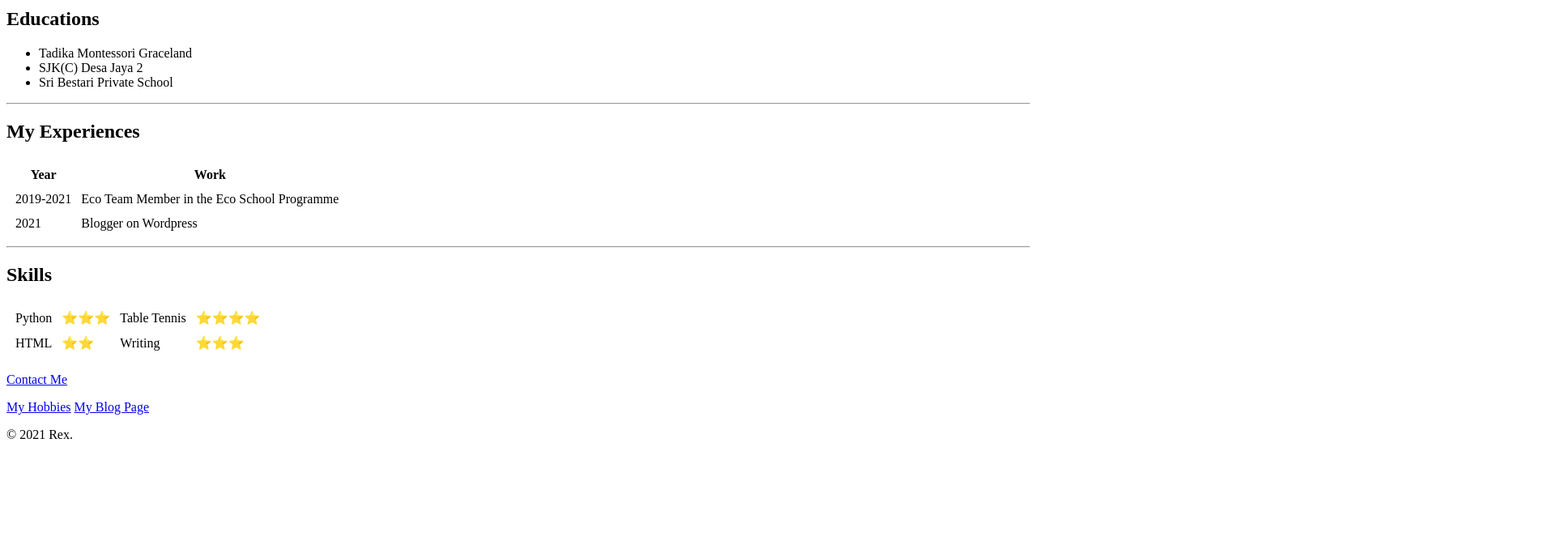
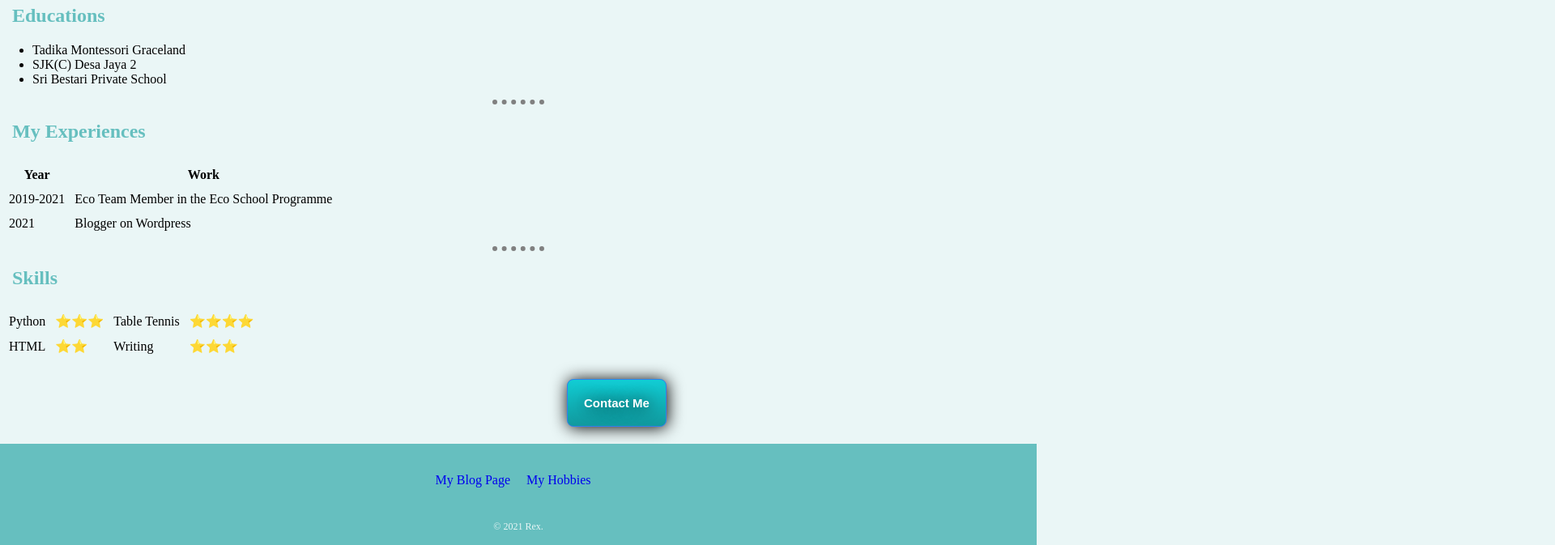
Before and after one commit to Rexchan06/cv, a plain HTML site: page index.html in a window 1280 px wide. Shown: the part 320-993 px from the top of the page at 81% size, 1920 px wide, since content can reach past the window. Before the commit the page ends 882 px from the top, so only its background shows below. Drawn offline with Linux system fonts and the light colour scheme.

Commit message:
Add files via upload

```diff
--- /dev/null
+++ b/styles.css
@@ -0,0 +1,139 @@
+body {
+  background-color: #EAF6F6;
+  font-family: 'Merriweather', serif;
+  margin: 0;
+}
+
+h1 {
+  color: #66BFBF;
+}
+
+h2 {
+  color: #66BFBF;
+  padding-left: 15px;
+}
+
+h3 {
+  color: #66BFBF;
+  padding-left: 12px;
+}
+
+hr {
+  border-style: none;
+  border-top-style: dotted;
+  border-color: grey;
+  border-width: 6px;
+  width: 5%;
+}
+
+a {
+  font-family: 'Merriweather', serif;
+  text-decoration: none;
+}
+
+a:hover {
+  color: #EAF6F6;
+}
+
+.bottom {
+  background-color: #66BFBF;
+  padding: 20px 0 5px;
+  position: relative;
+}
+
+.table {
+  margin-bottom: 20px;
+}
+
+.link1 {
+  position: absolute;
+  left: 650px;
+  width: 200%;
+}
+
+.link2 {
+  position: absolute;
+  right: 650px;
+}
+
+.copyright {
+  color: #EAF6F6;
+  margin: 40px auto 10px;
+  font-size: 0.75rem;
+  text-align: center;
+  padding-top: 35px;
+}
+
+.BUTTON_IZA {
+   background: #11CDD4;
+   background-image: -webkit-linear-gradient(top, #11CDD4, #11999E);
+   background-image: -moz-linear-gradient(top, #11CDD4, #11999E);
+   background-image: -ms-linear-gradient(top, #11CDD4, #11999E);
+   background-image: -o-linear-gradient(top, #11CDD4, #11999E);
+   background-image: -webkit-gradient(to bottom, #11CDD4, #11999E);
+   -webkit-border-radius: 8px;
+   -moz-border-radius: 8px;
+   border-radius: 8px;
+   color: #FFFFFF;
+   font-family: 'Montserrat', sans-serif;
+   font-size: 15px;
+   font-weight: 600;
+   padding: 20px;
+   -webkit-box-shadow: 1px 1px 20px 0 #000000;
+   -moz-box-shadow: 1px 1px 20px 0 #000000;
+   box-shadow: 1px 1px 20px 0 #000000;
+   text-shadow: 1px 1px 20px #000000;
+   border: solid #337FED 1px;
+   text-decoration: none;
+   display: inline-block;
+   cursor: pointer;
+   text-align: center;
+}
+
+.BUTTON_IZA:hover {
+   border: solid #337FED 1px;
+   background: #30E3CB;
+   background-image: -webkit-linear-gradient(top, #30E3CB, #2BC4AD);
+   background-image: -moz-linear-gradient(top, #30E3CB, #2BC4AD);
+   background-image: -ms-linear-gradient(top, #30E3CB, #2BC4AD);
+   background-image: -o-linear-gradient(top, #30E3CB, #2BC4AD);
+   background-image: -webkit-gradient(to bottom, #30E3CB, #2BC4AD);
+   -webkit-border-radius: 20px;
+   -moz-border-radius: 20px;
+   border-radius: 20px;
+   text-decoration: none;
+}
+
+.BUTTON_IZA {
+  position: relative;
+  left: 700px;
+  margin-bottom: 5px;
+}
+
+.contactme-body {
+  font-family: 'Merriweather', serif;
+  padding-left: 15px;
+  font-size: 125%;
+}
+
+.contactme {
+  font-family: 'Sacramento', cursive;
+  margin: 0 auto;
+  font-size: 300%;
+}
+
+.name {
+  padding-bottom: 1px;
+}
+
+.email {
+  padding-bottom: 1px;
+}
+
+.msg {
+  padding-bottom: 1px;
+}
+
+.submit {
+  padding-bottom: 1px;
+}
```
Also changed, not shown: contactme.html (+17 -7 lines), favicon.ico (added).
